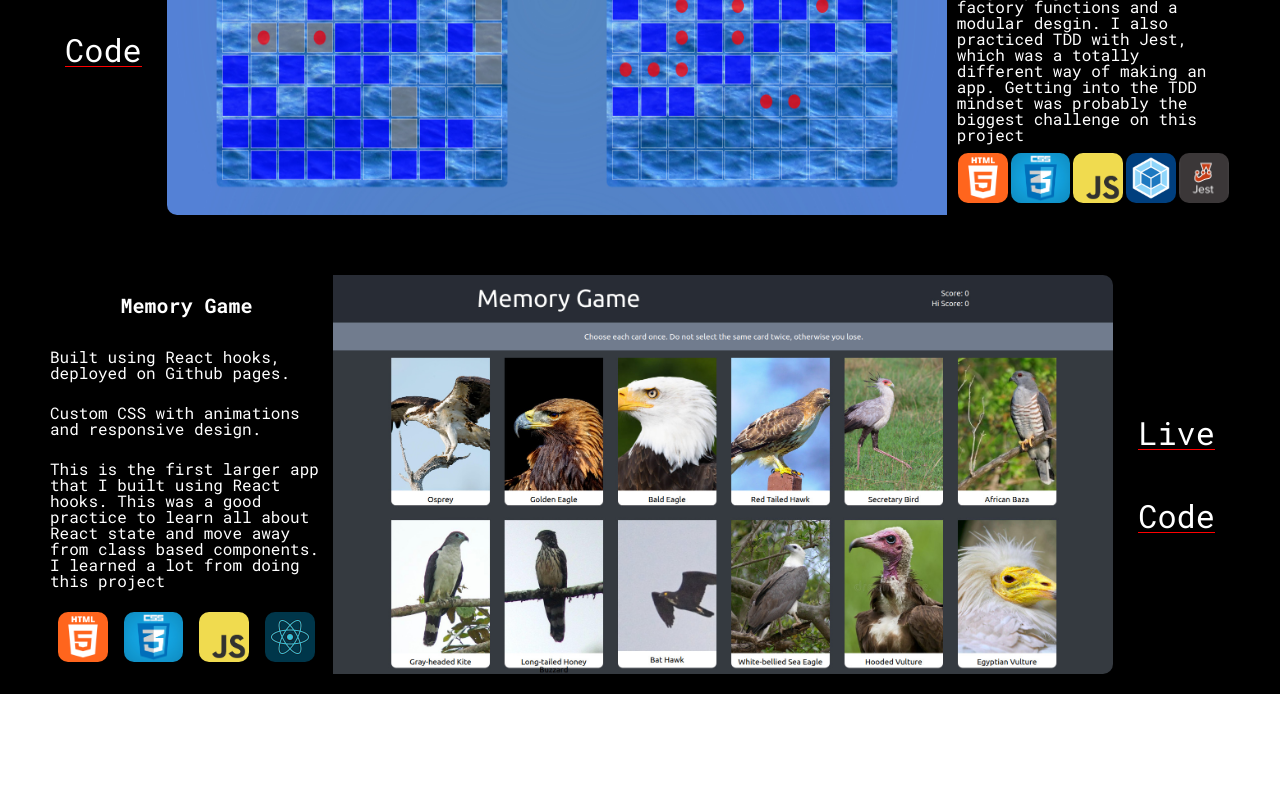
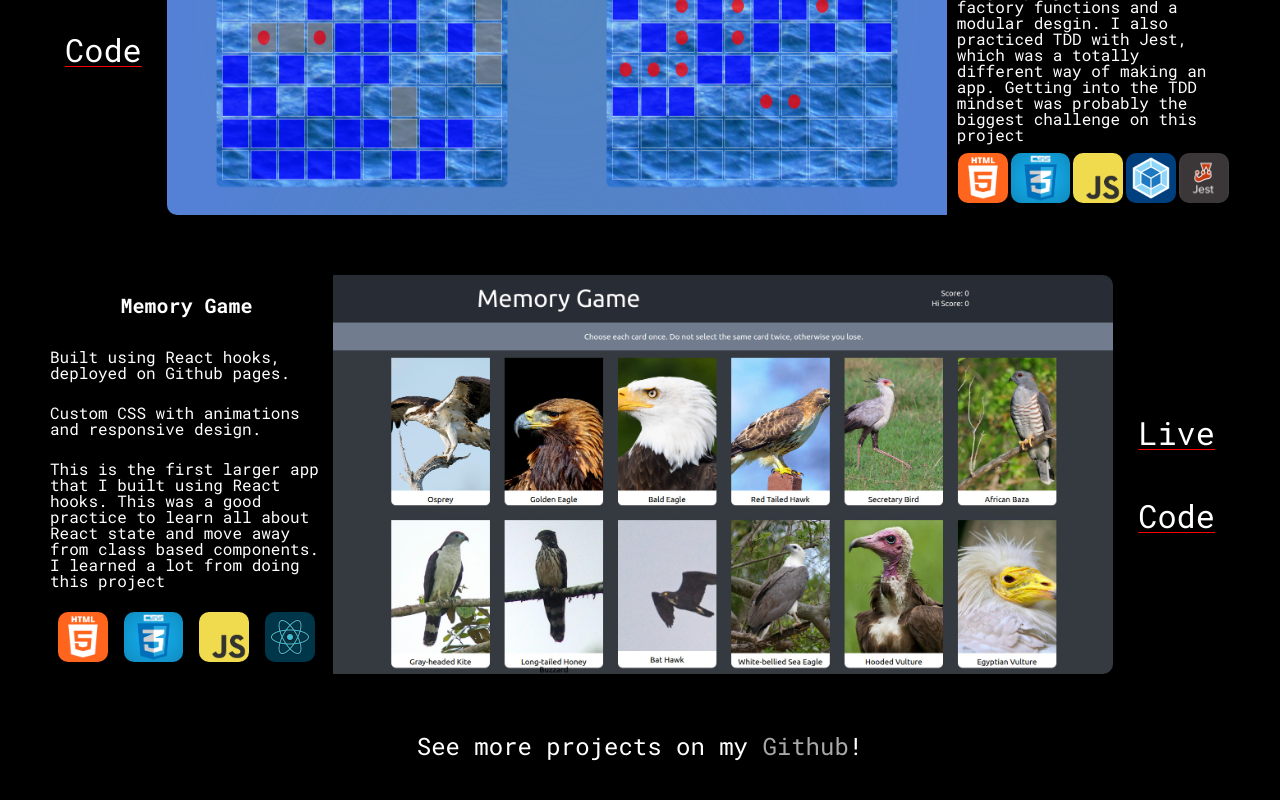
Before and after one commit to run-after/portfolio-react, a React (Create React App) app: page / in a window 1280 px wide. Shown: the part 2977-3777 px from the top of the page. Before the commit the page ends 3671 px from the top, so only its background shows below. Built offline with nearby package versions, Linux system fonts and the light colour scheme.

Commit message:
Add link to Github at bottom of projects

```diff
--- a/src/components/Projects.js
+++ b/src/components/Projects.js
@@ -141,6 +141,9 @@ const Projects = () => {
           </ul>
         </div>
       </div>
+      <div className='more'>
+        See more projects on my <a href='https://github.com/run-after' target='_blank'>Github</a>!
+      </div>
     </div>
   )
 };
--- a/src/styles/Projects.css
+++ b/src/styles/Projects.css
@@ -127,6 +127,21 @@
   background-position: 0 100%;
 }
 
+.more {
+  text-align: center;
+  padding: 20px 0 50px 0;
+  font-size: 1.5em;
+}
+
+.more a {
+  text-decoration: none;
+  color: darkgray;
+}
+
+.more a:hover {
+  opacity: 0.5;
+}
+
 @media (max-width: 1200px) {
   .project {
     -webkit-box-orient: vertical;
```
